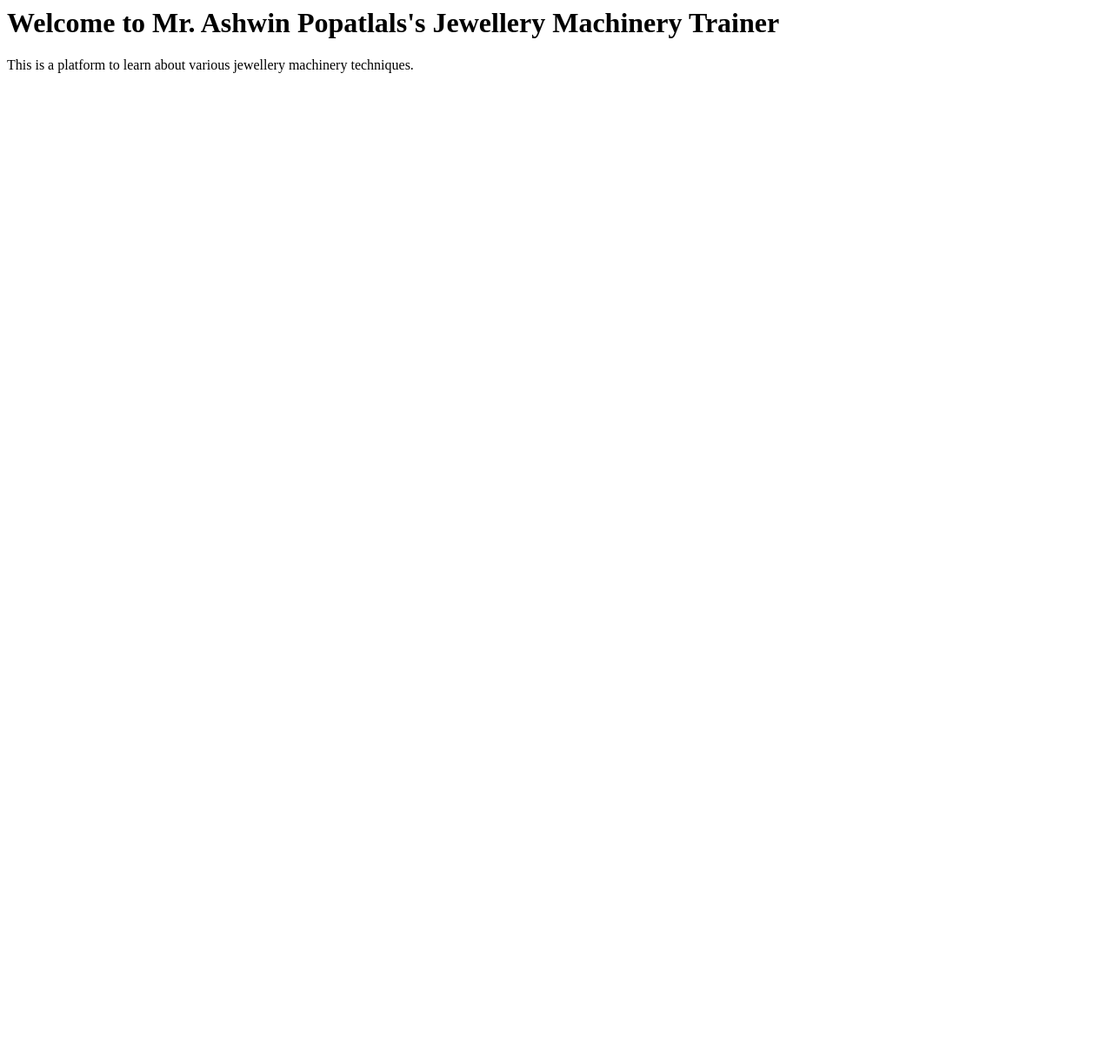
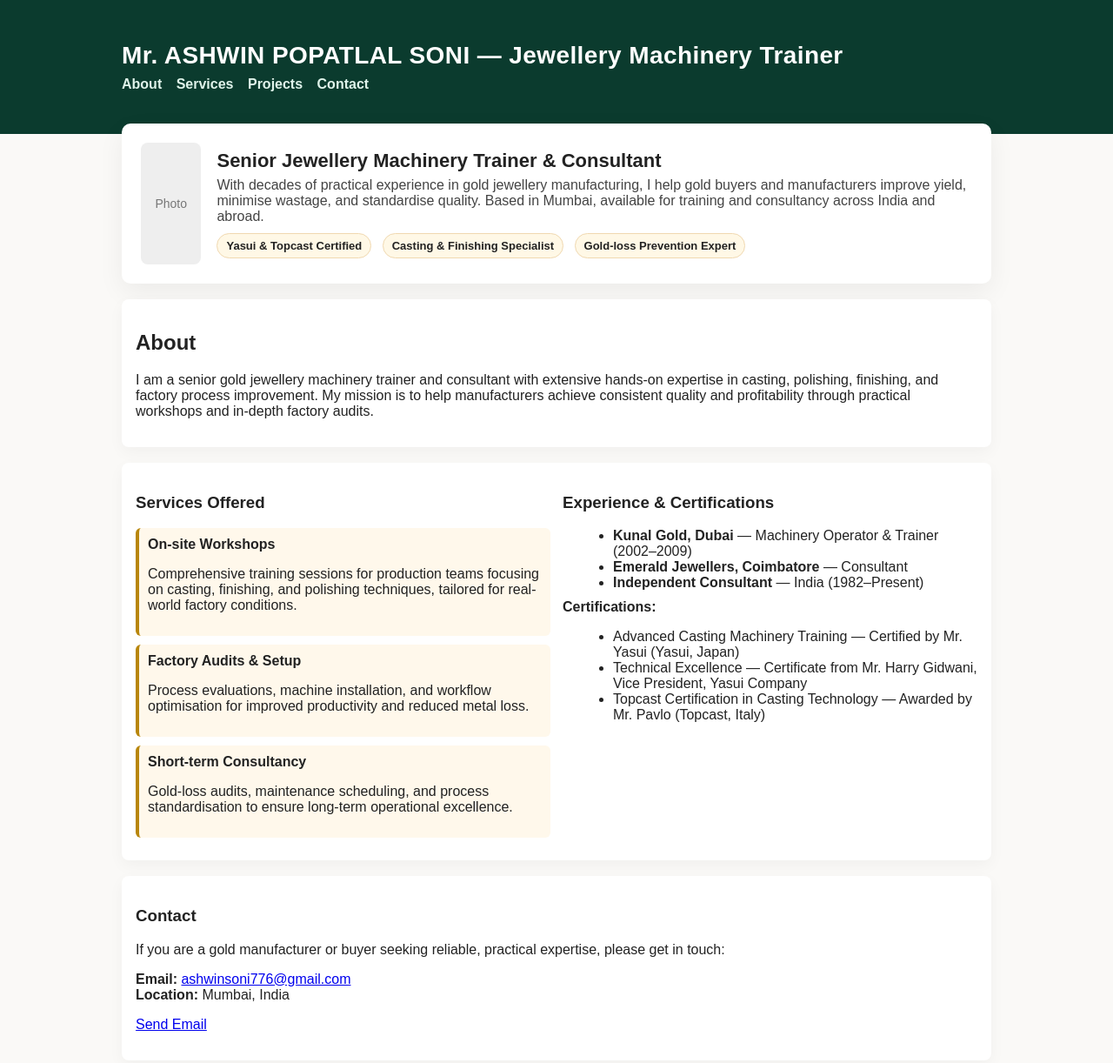
Before and after one commit to Dhruwin17/Website, a plain HTML site: page index.html in a window 1280 px wide. Shown: the top 1222 px of the page at 87% size. Before the commit the page ends 800 px from the top, so only its background shows below. Drawn offline with Linux system fonts and the light colour scheme.

Commit message:
Update index.html

```diff
--- a/index.html
+++ b/index.html
@@ -1,12 +1,106 @@
-<html>
+<!doctype html>
+<html lang="en">
 <head>
-    <title>Mr. Ashwin Popatlals's Jewellery Machinery Trainer</title>
-    <meta charset="UTF-8">
-    <meta name="viewport" content="width=device-width, initial-scale=1">
-    <link rel="stylesheet" href="styles.css">
+  <meta charset="utf-8">
+  <meta name="viewport" content="width=device-width, initial-scale=1">
+  <title>Jewellery Machinery Trainer - Mr. ASHWIN POPATLAL SONI</title>
+  <style>
+    body {font-family: Arial, Helvetica, sans-serif; margin:0; background:#faf9f7; color:#222}
+    header{background:#0b3b2e;color:#fff;padding:30px 16px}
+    .wrap{max-width:1000px;margin:18px auto;padding:0 16px}
+    .brand{font-size:28px;font-weight:700;letter-spacing:0.4px}
+    nav{margin-top:8px}
+    nav a{color:#dff3ea;margin-right:12px;text-decoration:none;font-weight:600}
+    .hero{background:#fff;border-radius:10px;padding:22px;margin-top:-30px;box-shadow:0 10px 30px rgba(20,20,20,0.06);display:flex;gap:18px;align-items:center}
+    .photo{width:140px;height:140px;background:#eee;border-radius:8px;display:flex;align-items:center;justify-content:center;font-size:14px;color:#777}
+    h1{margin:0;font-size:22px}
+    p.lead{margin:6px 0;color:#444}
+    .badges{margin-top:10px}
+    .badge{display:inline-block;background:#fff8e6;border:1px solid #f0d8b0;padding:6px 10px;border-radius:999px;margin-right:8px;font-weight:600;font-size:13px}
+    .section{margin-top:18px;background:#fff;padding:16px;border-radius:8px;box-shadow:0 6px 18px rgba(20,20,20,0.04)}
+    .two{display:grid;grid-template-columns:1fr 1fr;gap:14px}
+    ul{margin:8px 0 0 18px}
+    .services .item{border-left:4px solid #b8860b;padding:10px;background:#fff8eb;border-radius:6px;margin-bottom:10px}
+    footer{margin-top:18px;text-align:center;color:#666;font-size:13px;padding:20px}
+    @media(max-width:720px){.two{grid-template-columns:1fr}.hero{flex-direction:column;align-items:flex-start}.photo{width:100%;height:160px}}
+  </style>
 </head>
 <body>
-    <h1>Welcome to Mr. Ashwin Popatlals's Jewellery Machinery Trainer</h1>
-    <p>This is a platform to learn about various jewellery machinery techniques.</p>
+  <header>
+    <div class="wrap">
+      <div class="brand">Mr. ASHWIN POPATLAL SONI — Jewellery Machinery Trainer</div>
+      <nav>
+        <a href="#about">About</a>
+        <a href="#services">Services</a>
+        <a href="#projects">Projects</a>
+        <a href="#contact">Contact</a>
+      </nav>
+    </div>
+  </header>
+
+  <div class="wrap">
+    <div class="hero">
+      <div class="photo">Photo</div>
+      <div>
+        <h1>Senior Jewellery Machinery Trainer & Consultant</h1>
+        <p class="lead">With decades of practical experience in gold jewellery manufacturing, I help gold buyers and manufacturers improve yield, minimise wastage, and standardise quality. Based in Mumbai, available for training and consultancy across India and abroad.</p>
+        <div class="badges">
+          <span class="badge">Yasui & Topcast Certified</span>
+          <span class="badge">Casting & Finishing Specialist</span>
+          <span class="badge">Gold-loss Prevention Expert</span>
+        </div>
+      </div>
+    </div>
+
+    <div id="about" class="section">
+      <h2>About</h2>
+      <p>I am a senior gold jewellery machinery trainer and consultant with extensive hands-on expertise in casting, polishing, finishing, and factory process improvement. My mission is to help manufacturers achieve consistent quality and profitability through practical workshops and in-depth factory audits.</p>
+    </div>
+
+    <div id="services" class="section two services">
+      <div>
+        <h3>Services Offered</h3>
+        <div class="item">
+          <strong>On-site Workshops</strong>
+          <p>Comprehensive training sessions for production teams focusing on casting, finishing, and polishing techniques, tailored for real-world factory conditions.</p>
+        </div>
+        <div class="item">
+          <strong>Factory Audits & Setup</strong>
+          <p>Process evaluations, machine installation, and workflow optimisation for improved productivity and reduced metal loss.</p>
+        </div>
+        <div class="item">
+          <strong>Short-term Consultancy</strong>
+          <p>Gold-loss audits, maintenance scheduling, and process standardisation to ensure long-term operational excellence.</p>
+        </div>
+      </div>
+
+      <div>
+        <h3 id="projects">Experience & Certifications</h3>
+        <ul>
+          <li><strong>Kunal Gold, Dubai</strong> — Machinery Operator & Trainer (2002–2009)</li>
+          <li><strong>Emerald Jewellers, Coimbatore</strong> — Consultant</li>
+          <li><strong>Independent Consultant</strong> — India (1982–Present)</li>
+        </ul>
+        <p style="margin-top:10px"><strong>Certifications:</strong></p>
+        <ul>
+          <li>Advanced Casting Machinery Training — Certified by Mr. Yasui (Yasui, Japan)</li>
+          <li>Technical Excellence — Certificate from Mr. Harry Gidwani, Vice President, Yasui Company</li>
+          <li>Topcast Certification in Casting Technology — Awarded by Mr. Pavlo (Topcast, Italy)</li>
+        </ul>
+      </div>
+    </div>
+
+    <div id="contact" class="section">
+      <h3>Contact</h3>
+      <p>If you are a gold manufacturer or buyer seeking reliable, practical expertise, please get in touch:</p>
+      <p><strong>Email:</strong> <a href="mailto:ashwinsoni776@gmail.com">ashwinsoni776@gmail.com</a><br><strong>Location:</strong> Mumbai, India</p>
+      <p><a href="mailto:ashwinsoni776@gmail.com">Send Email</a></p>
+    </div>
+
+    <footer>
+      <div>© Mr. ASHWIN POPATLAL SONI • Jewellery Machinery Trainer</div>
+      <div style="margin-top:6px">Professional consultancy and training for gold buyers and manufacturers. Replace the photo before publishing.</div>
+    </footer>
+  </div>
 </body>
 </html>
```
